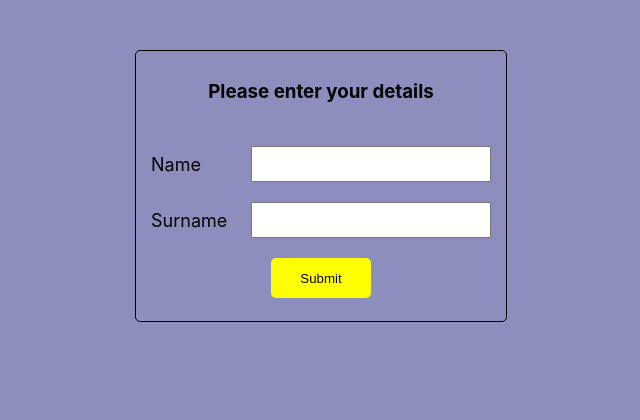
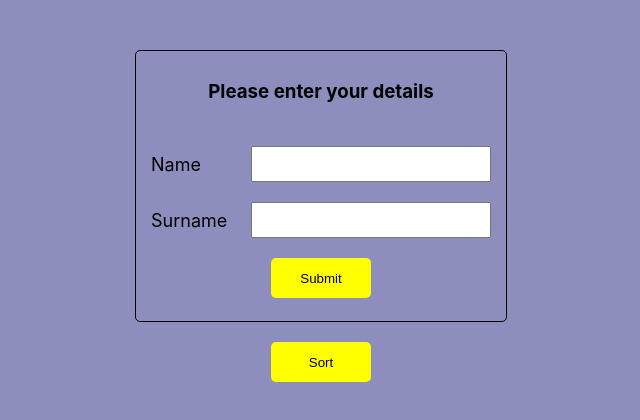
Before and after one commit to SigitaZaromskiene/bankLocalStorage, a React (Create React App) app: page / in a window 1280 px wide. Shown: the top 420 px of the page, without its empty margins (319-959 px from the left). Built offline with nearby package versions, Linux system fonts and the light colour scheme.

Commit message:
sort btn

```diff
--- a/src/App.jsx
+++ b/src/App.jsx
@@ -22,6 +22,10 @@ function App() {
 
   const msg = (text) => {
     setMessage((m) => [...(m ?? []), { text, id: uuidv4 }]);
+  };
+
+  const sortHandler = () => {
+    setPersonList((li) => [...li].sort((a, b) => a.name.localeCompare(b.name)));
   };
 
   useEffect(() => {
@@ -78,6 +82,9 @@ function App() {
         editData={editData}
       ></List>
       {message ? <Message message={message}></Message> : null}
+      <button className="button" onClick={sortHandler}>
+        Sort
+      </button>
     </div>
   );
 }
--- a/src/Components/AccMoney.jsx
+++ b/src/Components/AccMoney.jsx
@@ -30,6 +30,9 @@ function AccMoney({ li, setPersonList, personList, setEditData, editData }) {
       if (lis.id !== li.id) return lis;
 
       const minusSum = Number(li.total) - Number(inputAmount);
+      if (inputAmount > lis.total) {
+        return lis.total;
+      }
       lis.total = minusSum;
       return lis;
     });
```
